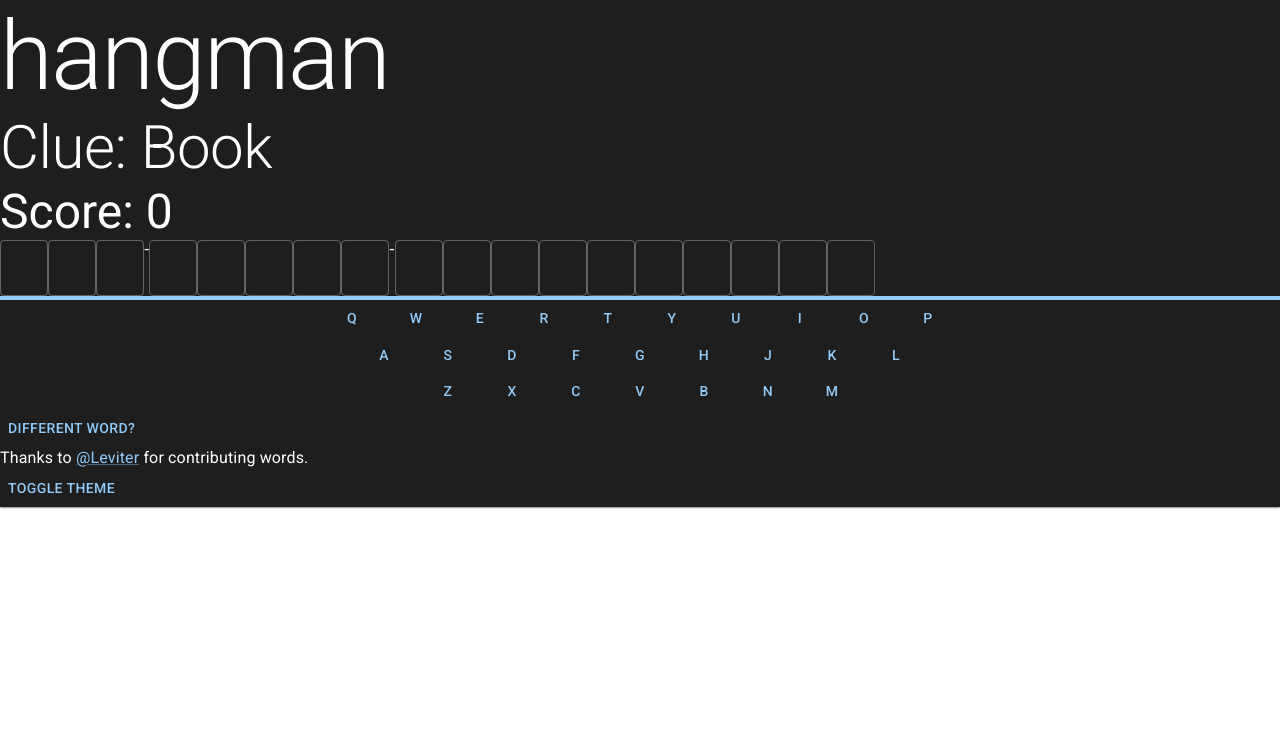
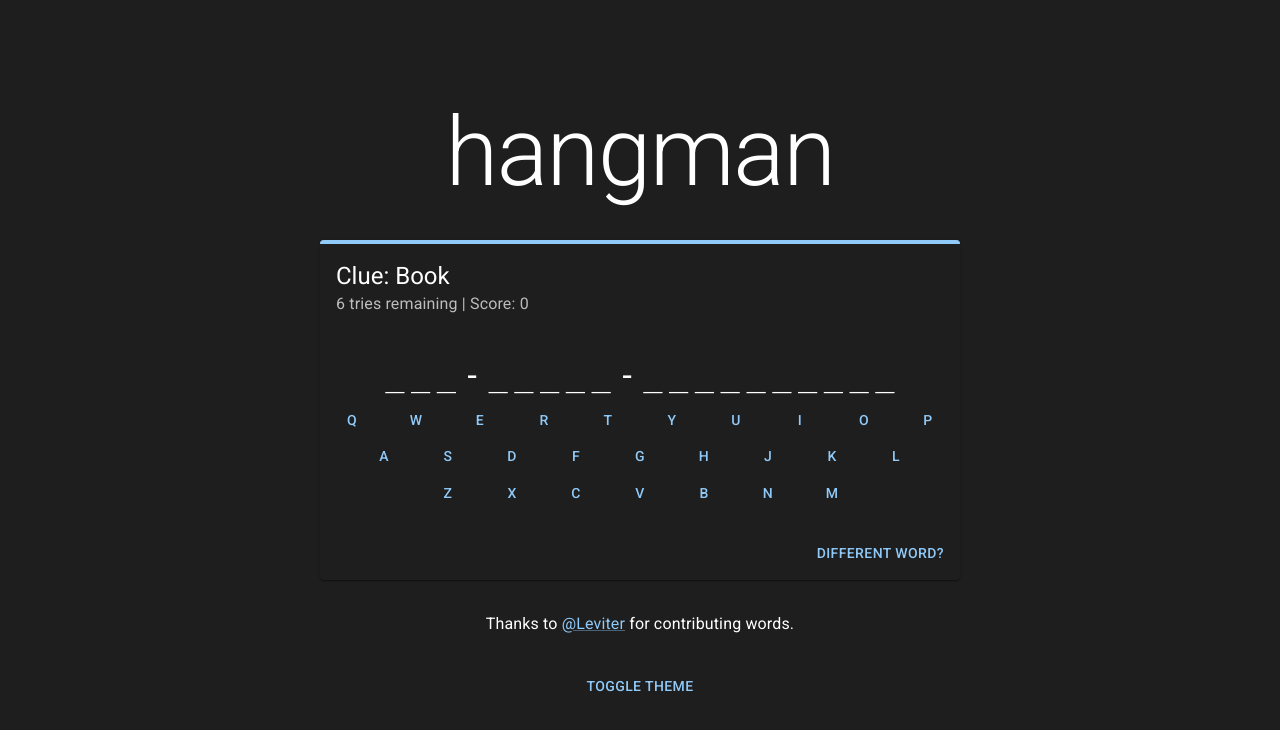
Before and after one commit to thepmsquare/hangman, a Next.js app: page /hangman/ in a window 1280 px wide. Shown: the top 730 px of the page. Built offline with nearby package versions, Linux system fonts and the light colour scheme.

Commit message:
styling v1

```diff
--- a/app/page.module.css
+++ b/app/page.module.css
@@ -1,5 +1,46 @@
+.appName {
+  text-overflow: ellipsis;
+  overflow: hidden;
+  max-width: 100%;
+}
 .main {
+  width: 100dvw;
+  min-height: 100dvh;
+  display: flex;
+  flex-direction: column;
+  align-items: center;
+  justify-content: center;
+  gap: 2rem;
 }
-.textField {
-  width: 3rem;
+.cardActions {
+  justify-content: end;
 }
+.displayText {
+  text-align: center;
+  font-family: "monospace";
+}
+.displayTextLetter {
+  display: inline-block;
+  padding: 0.2rem;
+  font-size: 2rem;
+}
+@media only screen and (min-width: 768px) {
+  /* tablets and desktop */
+  .card {
+    width: 50dvw;
+  }
+}
+
+@media only screen and (max-width: 767px) {
+  /* phones */
+  .appName {
+    font-size: 4rem;
+  }
+  .card {
+    width: 90dvw;
+  }
+}
+
+@media only screen and (max-width: 767px) and (orientation: portrait) {
+  /* portrait phones */
+}
--- a/app/page.tsx
+++ b/app/page.tsx
@@ -9,6 +9,10 @@ import GameState from "@/types/GameState";
 import SelectedWord from "@/types/SelectedWord";
 import {
   Button,
+  Card,
+  CardActions,
+  CardContent,
+  CardHeader,
   CircularProgress,
   createTheme,
   LinearProgress,
@@ -137,47 +141,60 @@ export default function Home() {
     <ThemeProvider theme={currentTheme}>
       <StyledEngineProvider injectFirst>
         <Paper className={styles.main} square>
-          <Typography variant="h1">{config.appName}</Typography>
+          <Typography variant="h1" className={styles.appName}>
+            {config.appName}
+          </Typography>
+
           {selectedWord ? (
-            <>
-              <Typography variant="h2">Clue: {selectedWord.clue}</Typography>
-              <Typography variant="h3">Score: {score}</Typography>
-              {gameState === "loss" && (
-                <Typography variant="h3" color="error">
-                  Loss
-                </Typography>
-              )}
-              {gameState === "won" && (
-                <Typography variant="h3" color="primary">
-                  Correct
-                </Typography>
-              )}
-              {selectedWord.word.split("").map((ele, idx) => {
-                if (ele !== " ") {
-                  return (
-                    <TextField
-                      key={idx}
-                      variant="outlined"
-                      disabled
-                      value={
-                        clickedKeys.indexOf(ele.toLowerCase()) !== -1 ? ele : ""
-                      }
-                      className={styles.textField}
-                    />
-                  );
-                } else {
-                  return "-";
-                }
-              })}
+            <Card className={styles.card}>
               <LinearProgress
                 variant="determinate"
                 value={(numLivesLeft * 100) / config.maxLives}
               />
+              <CardHeader
+                title={`Clue: ${selectedWord.clue} `}
+                subheader={`${
+                  gameState === "loss"
+                    ? "Out of lives"
+                    : gameState === "won"
+                    ? "Correct"
+                    : `${numLivesLeft} tries remaining`
+                } | Score: ${score}`}
+              />
+
+              <CardContent className={styles.cardContent}>
+                <Typography className={styles.displayText}>
+                  {selectedWord.word.split("").map((ele, idx) => {
+                    if (ele !== " ") {
+                      return (
+                        <span key={idx} className={styles.displayTextLetter}>
+                          {clickedKeys.indexOf(ele.toLowerCase()) !== -1
+                            ? ele
+                            : "_"}
+                        </span>
+                      );
+                    } else {
+                      return (
+                        <span key={idx} className={styles.displayTextLetter}>
+                          -
+                        </span>
+                      );
+                    }
+                  })}
+                </Typography>
+
                 <Keyboard
                   clickedKeys={clickedKeys}
                   changeClickedKeys={changeClickedKeys}
                 />
+              </CardContent>
+              <CardActions className={styles.cardActions}>
                 <Button onClick={selectNewWord}>Different word?</Button>
+              </CardActions>
+            </Card>
+          ) : (
+            <CircularProgress />
+          )}
           <Typography>
             Thanks to{" "}
             <Link
@@ -189,10 +206,6 @@ export default function Home() {
             </Link>{" "}
             for contributing words.
           </Typography>
-            </>
-          ) : (
-            <CircularProgress />
-          )}
           <Button onClick={toggleTheme}>toggle theme</Button>
         </Paper>
       </StyledEngineProvider>
--- a/components/Keyboard.tsx
+++ b/components/Keyboard.tsx
@@ -18,11 +18,12 @@ export default function Keyboard(props: {
     <div className={styles.Keyboard}>
       {layout.map((row, idx) => {
         return (
-          <div key={idx}>
+          <div key={idx} className={styles.row}>
             {row.split("").map((letter) => {
               return (
                 <Button
                   key={letter}
+                  className={styles.letter}
                   disabled={props.clickedKeys.indexOf(letter) !== -1}
                   onClick={() => {
                     customChangeClickedKeys(letter);
--- a/components/stylesheets/Keyboard.module.css
+++ b/components/stylesheets/Keyboard.module.css
@@ -3,3 +3,30 @@
   flex-direction: column;
   align-items: center;
 }
+
+@media only screen and (min-width: 768px) {
+  /* tablets and desktop */
+  .row {
+    display: flex;
+    flex-wrap: nowrap;
+    width: 100%;
+    justify-content: center;
+  }
+}
+
+@media only screen and (max-width: 767px) {
+  /* phones */
+  .row {
+    display: flex;
+    flex-wrap: nowrap;
+    width: 100%;
+  }
+  .letter {
+    min-width: 0;
+    flex-grow: 1;
+  }
+}
+
+@media only screen and (max-width: 767px) and (orientation: portrait) {
+  /* portrait phones */
+}
```
Lines whose indentation alone changed are shown as unchanged.
